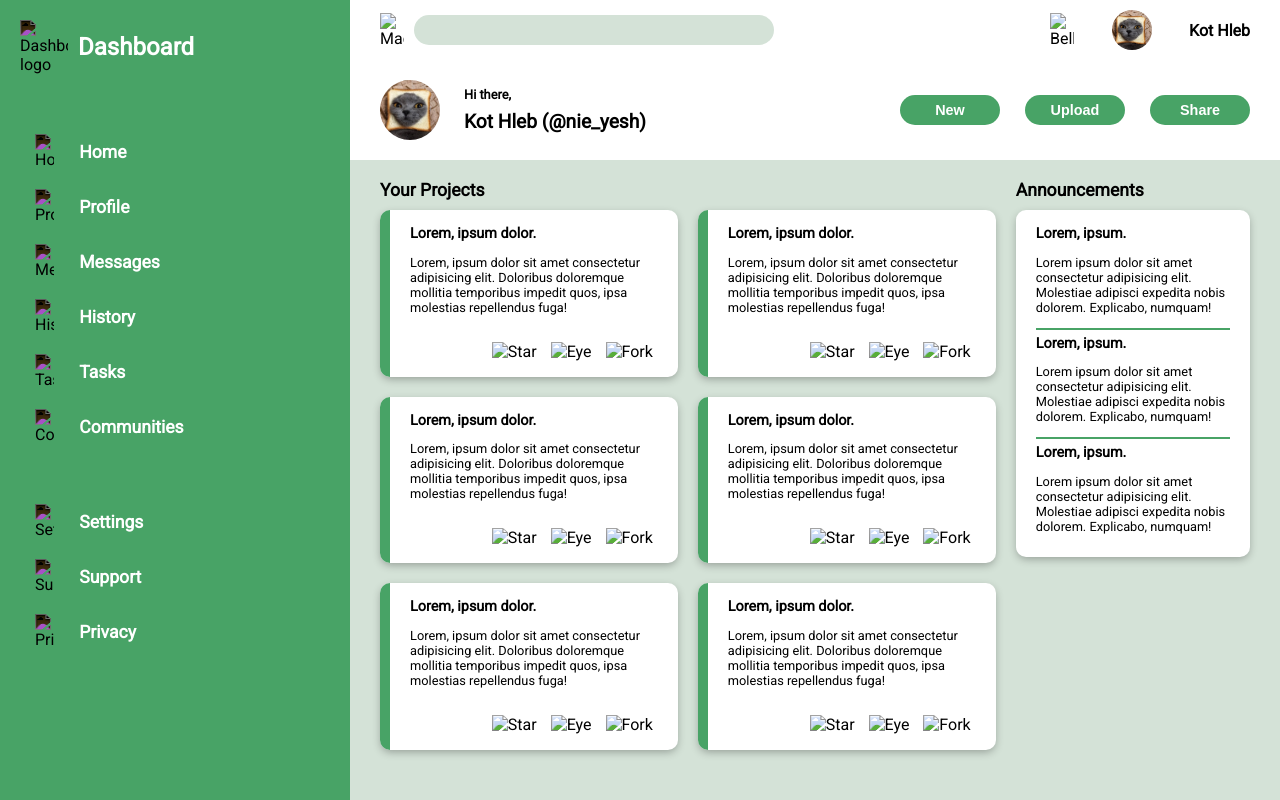
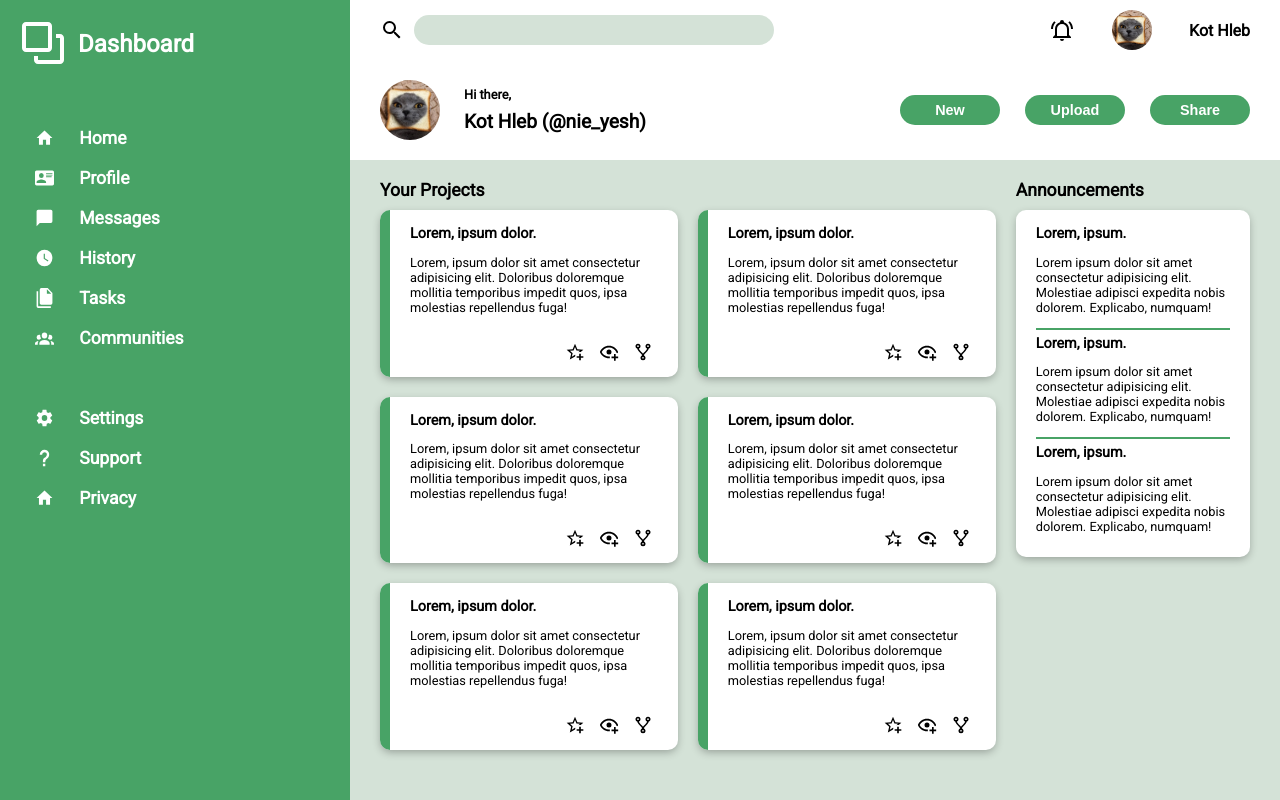
Before and after one commit to DzianisPilipuk/admin_dashboard, a plain HTML site: page index.html in a window 1280 px wide. Shown: the top 800 px of the page. Drawn offline with Linux system fonts and the light colour scheme; the site is published under a folder, as on GitHub Pages, so addresses that start at the root find nothing.

Commit message:
Fix links to svgs

```diff
--- a/index.html
+++ b/index.html
@@ -14,46 +14,46 @@
         <div class="sidebar">
             <div class="sidebar-wrapper">
                 <div class="dashboard-logo">
-                    <img src="/assets/vector-arrange-above.svg" alt="Dashboard logo">
+                    <img src="assets/vector-arrange-above.svg" alt="Dashboard logo">
                     <h1>Dashboard</h1>
                 </div>
                 <div class="navigation">
                     <div class="logo-name-pair">
-                        <img src="/assets/home.svg" alt="Home">
+                        <img src="assets/home.svg" alt="Home">
                         <h2>Home</h2>
                     </div>
                     <div class="logo-name-pair">
-                        <img src="/assets/card-account-details.svg" alt="Profile">
+                        <img src="assets/card-account-details.svg" alt="Profile">
                         <h2>Profile</h2>
                     </div>
                     <div class="logo-name-pair">
-                        <img src="/assets/message.svg" alt="Messages">
+                        <img src="assets/message.svg" alt="Messages">
                         <h2>Messages</h2>
                     </div>
                     <div class="logo-name-pair">
-                        <img src="/assets/clock.svg" alt="History">
+                        <img src="assets/clock.svg" alt="History">
                         <h2>History</h2>
                     </div>
                     <div class="logo-name-pair">
-                        <img src="/assets/file-multiple.svg" alt="Tasks">
+                        <img src="assets/file-multiple.svg" alt="Tasks">
                         <h2>Tasks</h2>
                     </div>
                     <div class="logo-name-pair">
-                        <img src="/assets/account-group.svg" alt="Communities">
+                        <img src="assets/account-group.svg" alt="Communities">
                         <h2>Communities</h2>
                     </div>
                 </div>
                 <div class="additional-pages">
                     <div class="logo-name-pair">
-                        <img src="/assets/cog.svg" alt="Settings">
+                        <img src="assets/cog.svg" alt="Settings">
                         <h2>Settings</h2>
                     </div>
                     <div class="logo-name-pair">
-                        <img src="/assets/help.svg" alt="Support">
+                        <img src="assets/help.svg" alt="Support">
                         <h2>Support</h2>
                     </div>
                     <div class="logo-name-pair">
-                        <img src="/assets/home.svg" alt="Privacy">
+                        <img src="assets/home.svg" alt="Privacy">
                         <h2>Privacy</h2>
                     </div>
                 </div>
@@ -61,14 +61,14 @@
         </div>
         <div class="header">
             <div class="search-bar">
-                <img src="/assets/magnify.svg" alt="Magnify" class="pictogram">
+                <img src="assets/magnify.svg" alt="Magnify" class="pictogram">
                 <form action="/" method="get">
                     <label for="search">Search</label>
                     <input type="text" name="search" autocomplete="off" id="search">
                 </form>
             </div>
             <div class="profile-info">
-                <img src="/assets/bell-ring-outline.svg" alt="Bell" class="pictogram">
+                <img src="assets/bell-ring-outline.svg" alt="Bell" class="pictogram">
                 <img src="assets/308d6f8c4bcc86580a246ed3fc05ee21.jpg" alt="Profile picture" class="profile-picture">
                 <p class="user-name">Kot Hleb</p>
             </div>
@@ -99,9 +99,9 @@
                                 <p>Lorem, ipsum dolor sit amet consectetur adipisicing elit. Doloribus doloremque mollitia temporibus impedit quos, ipsa molestias repellendus fuga!</p>
                             </div>
                             <div class="project-bar-functions-wrapper">
-                                <img src="/assets/star-plus-outline.svg" alt="Star">
-                                <img src="/assets/eye-plus-outline.svg" alt="Eye">
-                                <img src="/assets/source-fork.svg" alt="Fork">
+                                <img src="assets/star-plus-outline.svg" alt="Star">
+                                <img src="assets/eye-plus-outline.svg" alt="Eye">
+                                <img src="assets/source-fork.svg" alt="Fork">
                             </div>
                         </div>
                     </div>
@@ -113,9 +113,9 @@
                                 <p>Lorem, ipsum dolor sit amet consectetur adipisicing elit. Doloribus doloremque mollitia temporibus impedit quos, ipsa molestias repellendus fuga!</p>
                             </div>
                             <div class="project-bar-functions-wrapper">
-                                <img src="/assets/star-plus-outline.svg" alt="Star">
-                                <img src="/assets/eye-plus-outline.svg" alt="Eye">
-                                <img src="/assets/source-fork.svg" alt="Fork">
+                                <img src="assets/star-plus-outline.svg" alt="Star">
+                                <img src="assets/eye-plus-outline.svg" alt="Eye">
+                                <img src="assets/source-fork.svg" alt="Fork">
                             </div>
                         </div>
                     </div>
@@ -127,9 +127,9 @@
                                 <p>Lorem, ipsum dolor sit amet consectetur adipisicing elit. Doloribus doloremque mollitia temporibus impedit quos, ipsa molestias repellendus fuga!</p>
                             </div>
                             <div class="project-bar-functions-wrapper">
-                                <img src="/assets/star-plus-outline.svg" alt="Star">
-                                <img src="/assets/eye-plus-outline.svg" alt="Eye">
-                                <img src="/assets/source-fork.svg" alt="Fork">
+                                <img src="assets/star-plus-outline.svg" alt="Star">
+                                <img src="assets/eye-plus-outline.svg" alt="Eye">
+                                <img src="assets/source-fork.svg" alt="Fork">
                             </div>
                         </div>
                     </div>
@@ -141,9 +141,9 @@
                                 <p>Lorem, ipsum dolor sit amet consectetur adipisicing elit. Doloribus doloremque mollitia temporibus impedit quos, ipsa molestias repellendus fuga!</p>
                             </div>
                             <div class="project-bar-functions-wrapper">
-                                <img src="/assets/star-plus-outline.svg" alt="Star">
-                                <img src="/assets/eye-plus-outline.svg" alt="Eye">
-                                <img src="/assets/source-fork.svg" alt="Fork">
+                                <img src="assets/star-plus-outline.svg" alt="Star">
+                                <img src="assets/eye-plus-outline.svg" alt="Eye">
+                                <img src="assets/source-fork.svg" alt="Fork">
                             </div>
                         </div>
                     </div>
@@ -155,9 +155,9 @@
                                 <p>Lorem, ipsum dolor sit amet consectetur adipisicing elit. Doloribus doloremque mollitia temporibus impedit quos, ipsa molestias repellendus fuga!</p>
                             </div>
                             <div class="project-bar-functions-wrapper">
-                                <img src="/assets/star-plus-outline.svg" alt="Star">
-                                <img src="/assets/eye-plus-outline.svg" alt="Eye">
-                                <img src="/assets/source-fork.svg" alt="Fork">
+                                <img src="assets/star-plus-outline.svg" alt="Star">
+                                <img src="assets/eye-plus-outline.svg" alt="Eye">
+                                <img src="assets/source-fork.svg" alt="Fork">
                             </div>
                         </div>
                     </div>
@@ -169,9 +169,9 @@
                                 <p>Lorem, ipsum dolor sit amet consectetur adipisicing elit. Doloribus doloremque mollitia temporibus impedit quos, ipsa molestias repellendus fuga!</p>
                             </div>
                             <div class="project-bar-functions-wrapper">
-                                <img src="/assets/star-plus-outline.svg" alt="Star">
-                                <img src="/assets/eye-plus-outline.svg" alt="Eye">
-                                <img src="/assets/source-fork.svg" alt="Fork">
+                                <img src="assets/star-plus-outline.svg" alt="Star">
+                                <img src="assets/eye-plus-outline.svg" alt="Eye">
+                                <img src="assets/source-fork.svg" alt="Fork">
                             </div>
                         </div>
                     </div>
```
